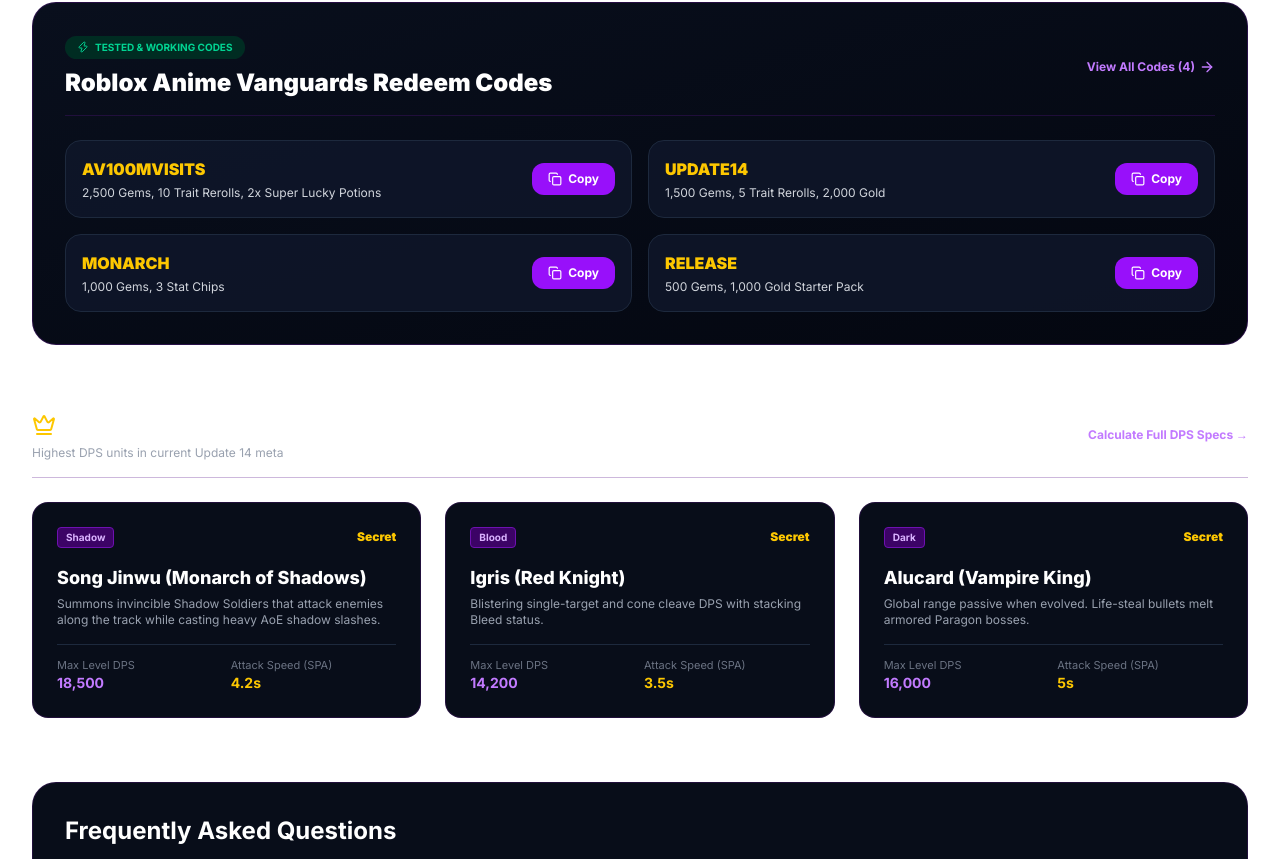
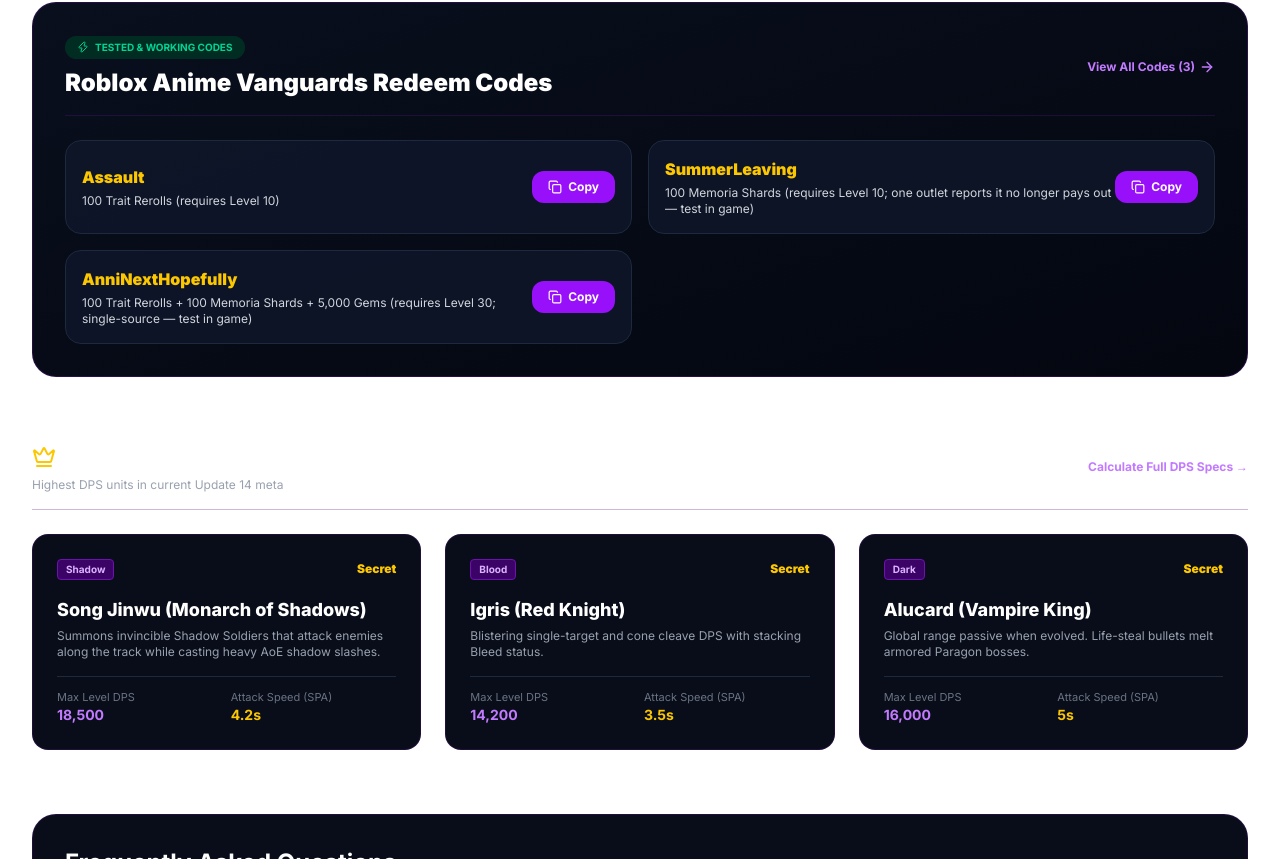
Before and after one commit to lianlele168/anime-vanguards-wiki, a Next.js app: page / in a window 1280 px wide. Shown: the part 2129-2988 px from the top of the page. Built offline with nearby package versions, Linux system fonts and the light colour scheme.

Commit message:
fix(content): replace fabricated code tables with multi-source verified codes; honest no-codes state where no codes exist

```diff
--- a/src/app/codes/CodesClient.tsx
+++ b/src/app/codes/CodesClient.tsx
@@ -19,7 +19,7 @@
       <div className="border-b border-purple-900/30 pb-6">
         <div className="inline-flex items-center space-x-2 px-3 py-1 rounded-full bg-emerald-950/80 border border-emerald-800/50 text-emerald-300 text-xs font-mono font-bold mb-3">
           <ShieldCheck className="w-3.5 h-3.5 text-emerald-400" />
-          <span>DAILY VERIFIED REDEEM CODES</span>
+          <span>CROSS-CHECKED REDEEM CODES</span>
         </div>
         <h1 className="text-3xl sm:text-5xl font-black text-white tracking-tight font-mono">
           Roblox Anime Vanguards Codes
--- a/src/data/wikiData.ts
+++ b/src/data/wikiData.ts
@@ -70,38 +70,36 @@
 
 export const ACTIVE_CODES: CodeItem[] = [
   {
-    code: "AV100MVISITS",
-    rewards: "2,500 Gems, 10 Trait Rerolls, 2x Super Lucky Potions",
+    code: "Assault",
+    rewards: "100 Trait Rerolls (requires Level 10)",
     status: "active",
     addedDate: ""
   },
   {
-    code: "UPDATE14",
-    rewards: "1,500 Gems, 5 Trait Rerolls, 2,000 Gold",
+    code: "SummerLeaving",
+    rewards: "100 Memoria Shards (requires Level 10; one outlet reports it no longer pays out — test in game)",
     status: "active",
     addedDate: ""
   },
   {
-    code: "MONARCH",
-    rewards: "1,000 Gems, 3 Stat Chips",
-    status: "active",
-    addedDate: ""
-  },
-  {
-    code: "RELEASE",
-    rewards: "500 Gems, 1,000 Gold Starter Pack",
+    code: "AnniNextHopefully",
+    rewards: "100 Trait Rerolls + 100 Memoria Shards + 5,000 Gems (requires Level 30; single-source — test in game)",
     status: "active",
     addedDate: ""
   }
 ];
 
 export const EXPIRED_CODES: CodeItem[] = [
-  {
-    code: "BETA_TEST_2025",
-    rewards: "300 Gems",
-    status: "expired",
-    addedDate: ""
-  }
+  { code: "1DayL8", rewards: "Expired — reward not documented by the publisher", status: "expired", addedDate: "" },
+  { code: "HeavyEyes", rewards: "Expired — reward not documented by the publisher", status: "expired", addedDate: "" },
+  { code: "ExecutionPart2", rewards: "Expired — reward not documented by the publisher", status: "expired", addedDate: "" },
+  { code: "WhoopsieDaisy", rewards: "Expired — reward not documented by the publisher", status: "expired", addedDate: "" },
+  { code: "LateBP", rewards: "Expired — reward not documented by the publisher", status: "expired", addedDate: "" },
+  { code: "PowerOfLove", rewards: "Expired — reward not documented by the publisher", status: "expired", addedDate: "" },
+  { code: "EEPart1", rewards: "Expired — reward not documented by the publisher", status: "expired", addedDate: "" },
+  { code: "BPSoon", rewards: "Expired — reward not documented by the publisher", status: "expired", addedDate: "" },
+  { code: "LagGone", rewards: "Expired — reward not documented by the publisher", status: "expired", addedDate: "" },
+  { code: "13.5", rewards: "Expired — reward not documented by the publisher", status: "expired", addedDate: "" }
 ];
 
 export const TRAITS: TraitData[] = [
```
